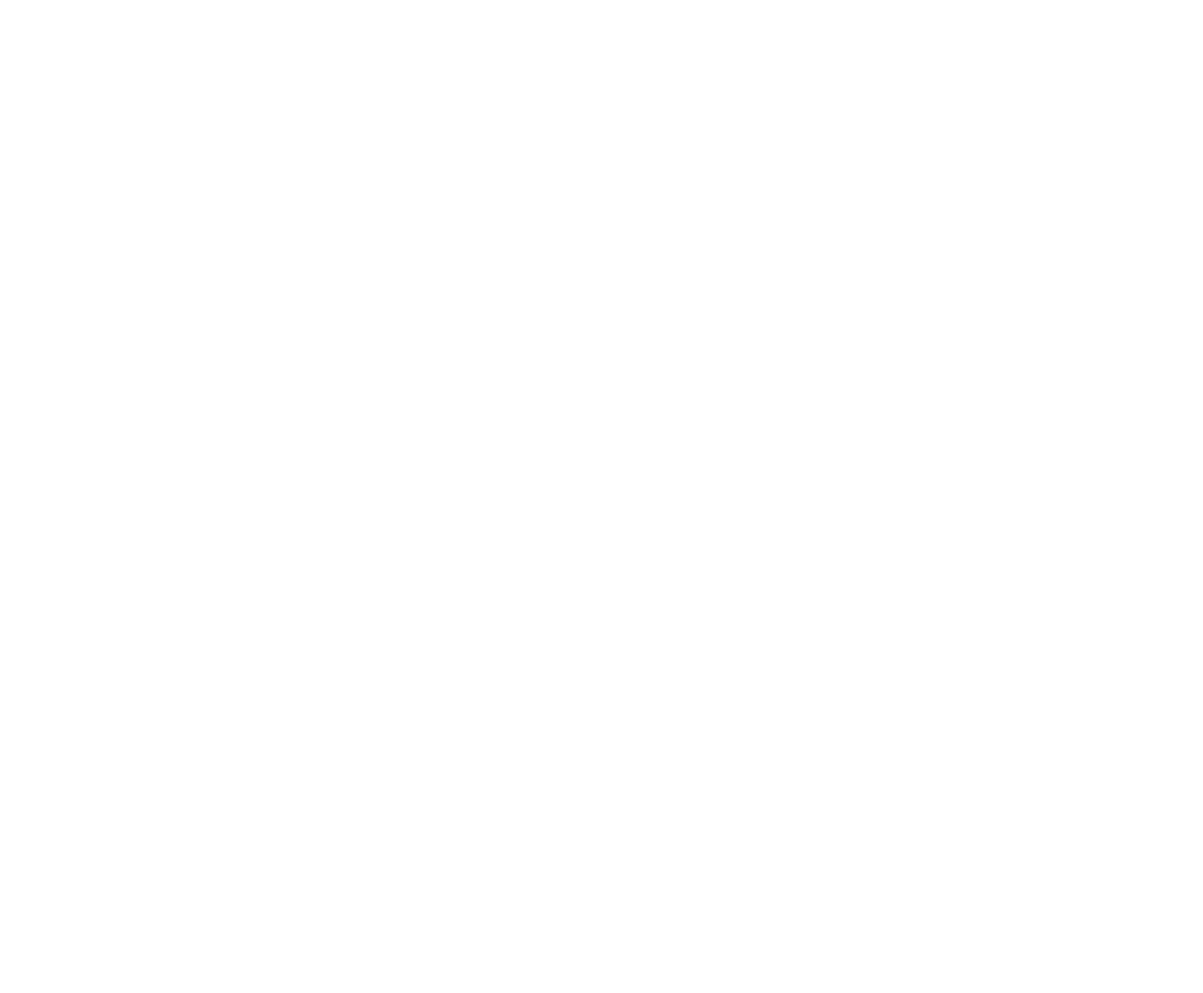
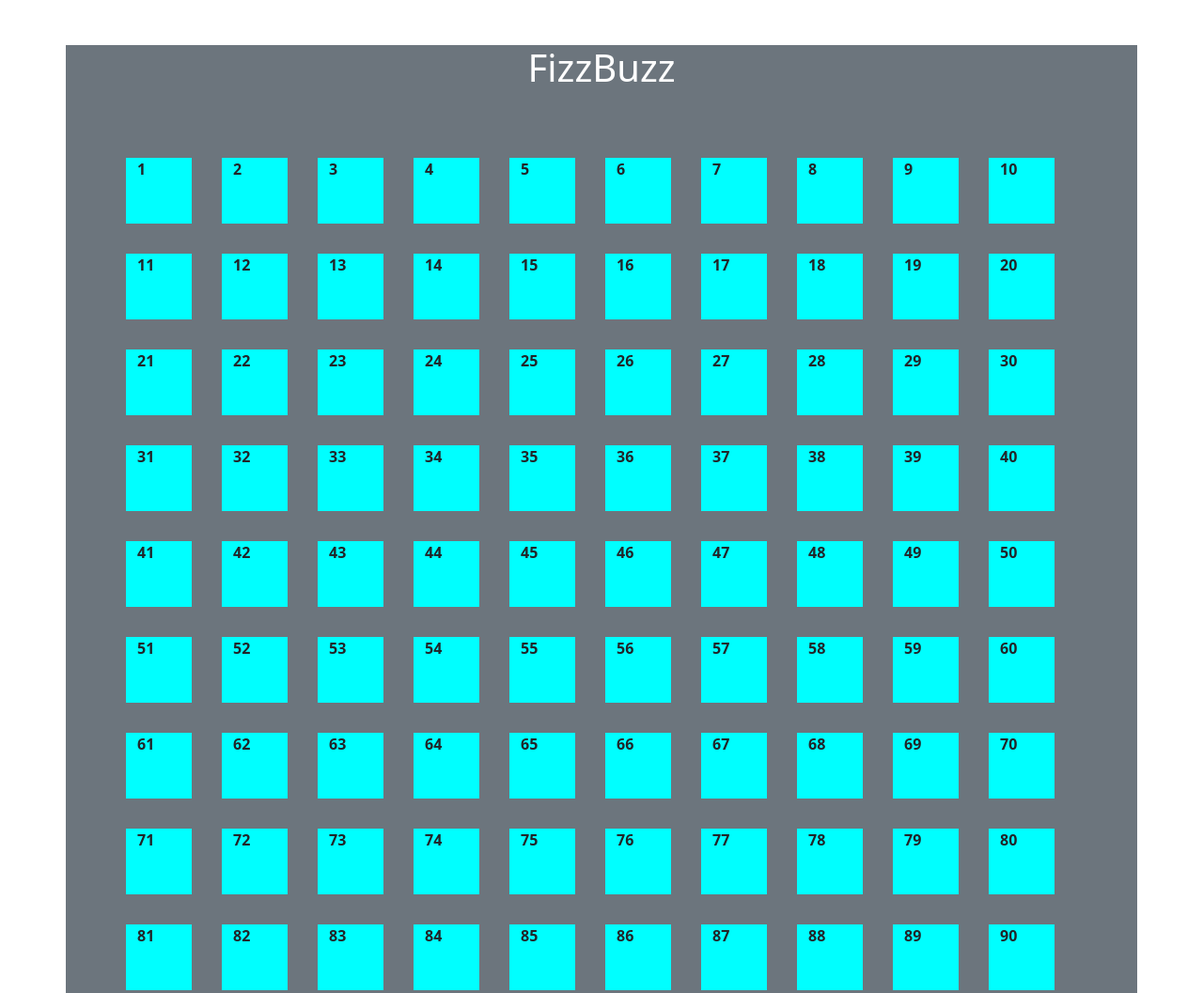
Before and after one commit to AndVig/js-fizzbuzz, a plain HTML site: page index.html in a window 1280 px wide. Shown: the top 1057 px of the page at 94% size. Before the commit the page ends 800 px from the top, so only its background shows below. Drawn offline with nearby package versions, Linux system fonts and the light colour scheme.

Commit message:
complete cycle that adds elements

```diff
--- a/CSS/style.css
+++ b/CSS/style.css
@@ -0,0 +1,16 @@
+.square{
+    height: 70px;
+    width: 70px;
+}
+.blue{
+    background-color: aqua;
+}
+.red{
+    background-color: red;
+}
+.green{
+    background-color: lightgreen;
+}
+.yellow{
+    background-color: yellow;
+}
--- a/JS/script.js
+++ b/JS/script.js
@@ -0,0 +1,7 @@
+const element= document.getElementById('area');
+for(let i=1; i<=100; i++){
+    const square= document.createElement('div')
+    square.className='blue square justify-content-center align-items-center m-3';
+    square.innerHTML=i;
+    element.append(square);
+}
--- a/index.html
+++ b/index.html
@@ -3,10 +3,19 @@
 <head>
     <meta charset="UTF-8">
     <meta name="viewport" content="width=device-width, initial-scale=1.0">
+    <link href="https://cdn.jsdelivr.net/npm/bootstrap@5.3.3/dist/css/bootstrap.min.css" rel="stylesheet" integrity="sha384-QWTKZyjpPEjISv5WaRU9OFeRpok6YctnYmDr5pNlyT2bRjXh0JMhjY6hW+ALEwIH" crossorigin="anonymous">
+    <link rel="stylesheet" href="./CSS/style.css">
     <title>Document</title>
 </head>
 <body>
+    <main class="container bg-secondary fw-bold">
+        <h1 class="text-center mt-5 text-white">
+            FizzBuzz
+        </h1>
+        <div id="area" class="row px-5 py-5 ">
 
+        </div>
+    </main>
 
     <script src="./JS/script.js"></script>
 </body>
```
Also changed, not shown: 1 other file.
